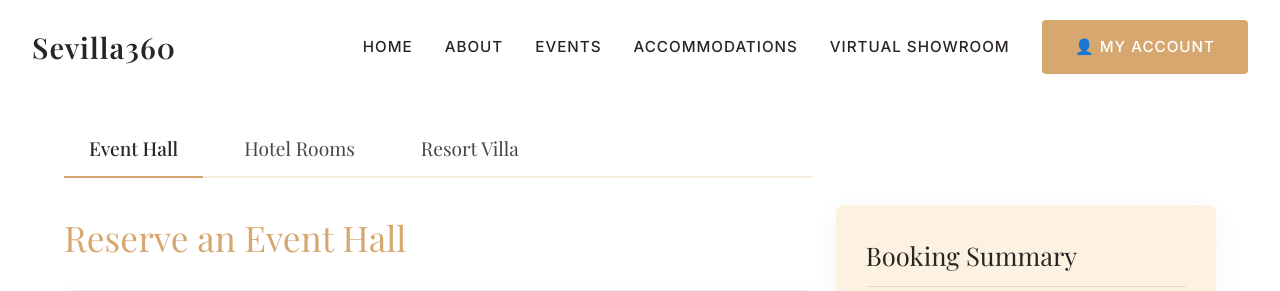
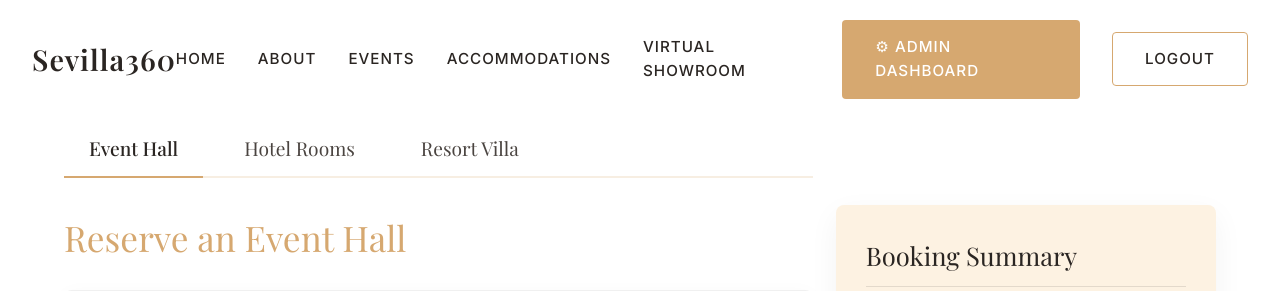
Before and after one commit to FrancisGiann/Sevilla360, a PHP site: page /booking.php in a window 1280 px wide. Shown: the top 291 px of the page. Run offline with PHP 8.4, Linux system fonts and the light colour scheme; the visitor is signed in with stand-in values (Sample User, id 1); some web fonts are replaced.

Commit message:
Fixed log in for both customer and admin

```diff
--- a/includes/header.php
+++ b/includes/header.php
@@ -51,10 +51,32 @@ $active_page = isset($active_page) ? $active_page : '';
                     Showroom</a>
 
                 <!--------lOGIN------->
-                <?php if (isset($_SESSION['logged_in']) && $_SESSION['logged_in']) : ?>
-                <a href="user_dashboard.php" class="btn btn-primary">👤 My Account</a>
-                <?php else : ?>
-                <a href="auth.php" class="btn btn-primary">Login / Register</a>
+                <?php if (!isset($_SESSION['logged_in'])) : ?>
+
+                <a href="auth.php" class="btn btn-primary">
+                    Login / Register
+                </a>
+
+                <?php elseif ($_SESSION['role'] === 'customer') : ?>
+
+                <a href="user_dashboard.php" class="btn btn-primary">
+                    👤 My Account
+                </a>
+
+                <a href="actions/auth/logout.php" class="btn btn-secondary">
+                    Logout
+                </a>
+
+                <?php elseif ($_SESSION['role'] === 'admin' || $_SESSION['role'] === 'superadmin') : ?>
+
+                <a href="admin_dashboard.php" class="btn btn-primary">
+                    ⚙ Admin Dashboard
+                </a>
+
+                <a href="actions/auth/logout.php" class="btn btn-secondary">
+                    Logout
+                </a>
+
                 <?php endif; ?>
             </div>
         </div>
```
Also changed, not shown: admin_dashboard.php (+11 -6 lines), user_dashboard.php (+6 -3 lines), hash.php (deleted).
